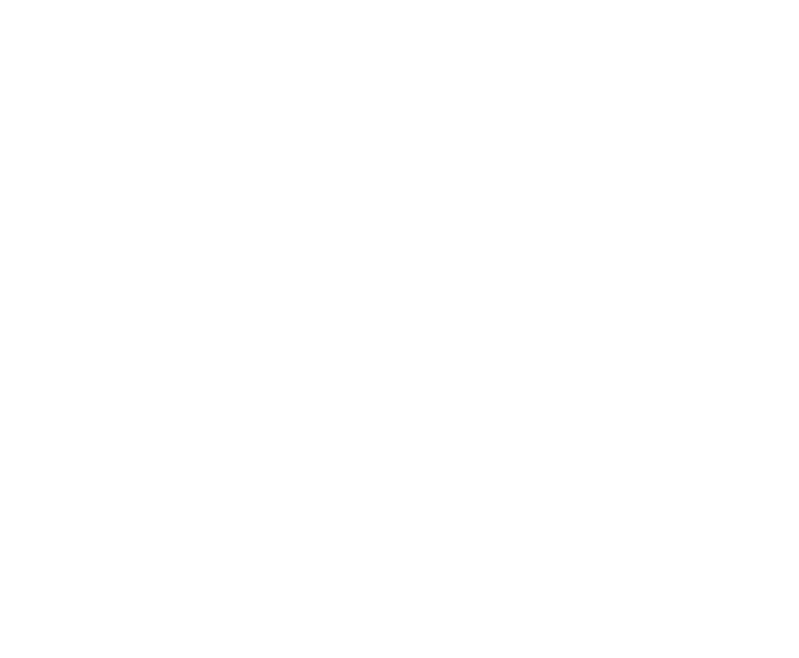
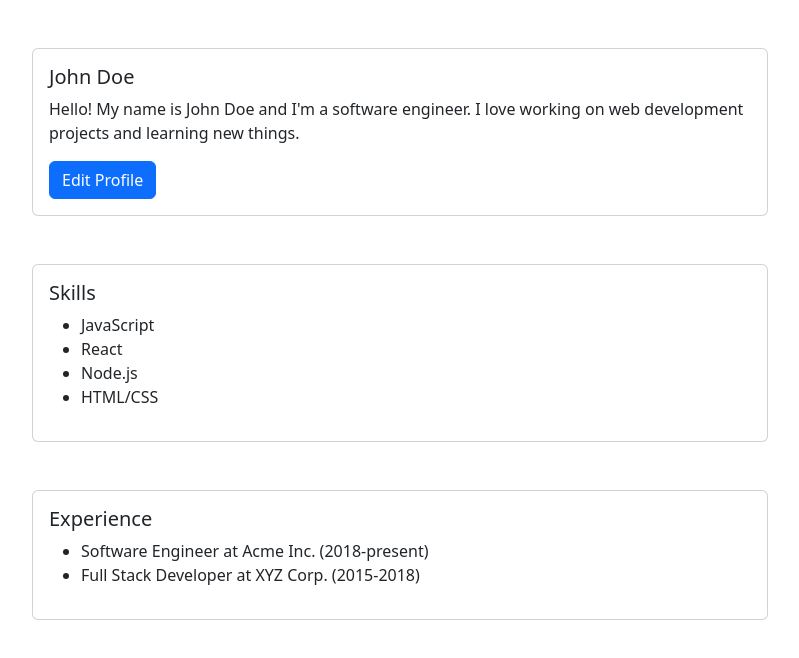
Before and after one commit to beji02/FindYourSpecialist, a React (Create React App) app in the folder client/: page /profile in a window 1280 px wide. Before the commit this address had no page. Shown: the top 658 px of the page, without its empty margins (240-1039 px from the left). Built offline with nearby package versions, Linux system fonts and the light colour scheme.

Commit message:
backend server announcements

```diff
--- a/client/package.json
+++ b/client/package.json
@@ -12,7 +12,7 @@
     "react-bootstrap": "^2.7.4",
     "react-dom": "^18.2.0",
     "react-router-dom": "^6.11.0",
-    "react-scripts": "5.0.1",
+    "react-scripts": "^5.0.1",
     "web-vitals": "^2.1.4"
   },
   "scripts": {
--- a/client/src/Login.js
+++ b/client/src/LoginPage.js
@@ -3,7 +3,7 @@ import Button from 'react-bootstrap/Button';
 import Form from 'react-bootstrap/Form';
 import Container from 'react-bootstrap/Container';
 import { LoginFormDto } from "./domain/dto/loginFormDto";
-function Login() {
+function LoginPage() {
     const [loginForm, setLoginForm] = useState(new LoginFormDto());
     const [error, setError] = useState('');
 
@@ -45,7 +45,7 @@ function Login() {
                                 body: JSON.stringify(loginForm),
                             }).then((response) => {
                                 if (response.status === 200) {
-                                    window.location.href = "/";
+                                    window.location.href = "/home";
                                 } else {
                                     setError("Invalid credentials");
                                 }
@@ -60,4 +60,4 @@ function Login() {
     );
 }
 
-export default Login;
+export default LoginPage;
--- a/client/src/NavbarHome.js
+++ b/client/src/NavbarHome.js
@@ -10,11 +10,11 @@ function NavbarHome() {
                 <Navbar.Toggle aria-controls="basic-navbar-nav" />
                 <Navbar.Collapse id="basic-navbar-nav">
                     <Nav className="me-auto">
-                        <Nav.Link href="#home">Home</Nav.Link>
-                        <Nav.Link href="#addannouncement">Add your announcement</Nav.Link>
+                        <Nav.Link href="/home">Home</Nav.Link>
+                        <Nav.Link href="/addannouncement">Add your announcement</Nav.Link>
                     </Nav>
                     <Nav className="ml-auto">
-                        <Nav.Link href="#profile">Profile</Nav.Link>
+                        <Nav.Link href="/profile">Profile</Nav.Link>
                     </Nav>
                 </Navbar.Collapse>
             </Container>
--- /dev/null
+++ b/client/src/ProfilePage.js
@@ -0,0 +1,56 @@
+import React from 'react';
+import { Container, Row, Col, Card, Button } from 'react-bootstrap';
+
+const ProfilePage = () => {
+    return (
+        <Container>
+            <Row className="justify-content-md-center mt-5">
+                <Col md={8}>
+                    <Card>
+                        <Card.Body>
+                            <Card.Title>John Doe</Card.Title>
+                            <Card.Text>
+                                Hello! My name is John Doe and I'm a software engineer. I love working on web development projects and learning new things.
+                            </Card.Text>
+                            <Button variant="primary">Edit Profile</Button>
+                        </Card.Body>
+                    </Card>
+                </Col>
+            </Row>
+            <Row className="justify-content-md-center mt-5">
+                <Col md={8}>
+                    <Card>
+                        <Card.Body>
+                            <Card.Title>Skills</Card.Title>
+                            <Card.Text>
+                                <ul>
+                                    <li>JavaScript</li>
+                                    <li>React</li>
+                                    <li>Node.js</li>
+                                    <li>HTML/CSS</li>
+                                </ul>
+                            </Card.Text>
+                        </Card.Body>
+                    </Card>
+                </Col>
+            </Row>
+            <Row className="justify-content-md-center mt-5">
+                <Col md={8}>
+                    <Card>
+                        <Card.Body>
+                            <Card.Title>Experience</Card.Title>
+                            <Card.Text>
+                                <ul>
+                                    <li>Software Engineer at Acme Inc. (2018-present)</li>
+                                    <li>Full Stack Developer at XYZ Corp. (2015-2018)</li>
+                                </ul>
+                            </Card.Text>
+                        </Card.Body>
+                    </Card>
+                </Col>
+            </Row>
+        </Container>
+    );
+}
+
+export default ProfilePage;
--- a/client/src/index.js
+++ b/client/src/index.js
@@ -2,12 +2,13 @@ import React from 'react';
 import ReactDOM from 'react-dom/client';
 import './index.css';
 import App from './App';
-import Login from './Login';
+import LoginPage from './LoginPage';
 import Signup from './Signup';
 import Home from './Home';
 import reportWebVitals from './reportWebVitals';
 import { BrowserRouter, Routes, Route } from 'react-router-dom';
 import 'bootstrap/dist/css/bootstrap.css';
+import ProfilePage from "./ProfilePage";
 
 const root = ReactDOM.createRoot(document.getElementById('root'));
 root.render(
@@ -15,9 +16,10 @@ root.render(
       <BrowserRouter>
           <Routes>
               <Route path="/" element={<App />} />
-              <Route path="/login" element={<Login />} />
+              <Route path="/login" element={<LoginPage />} />
               <Route path="/signup" element={<Signup />} />
               <Route path="/home" element={<Home />} />
+              <Route path="/profile" element={<ProfilePage />} />
           </Routes>
       </BrowserRouter>
   </React.StrictMode>
```
Also changed, not shown: 1 other file (tests, documents, lock files or other folders).
